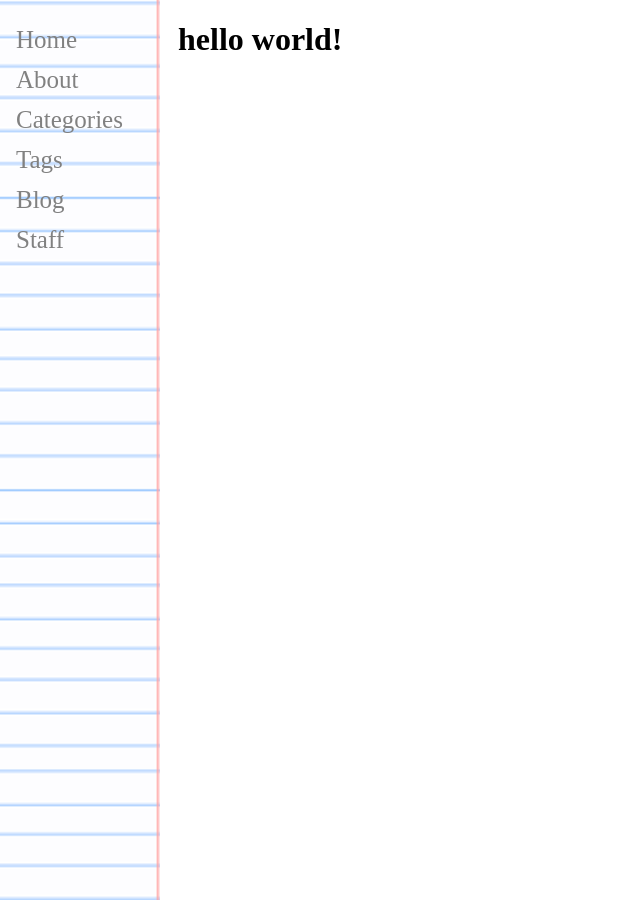
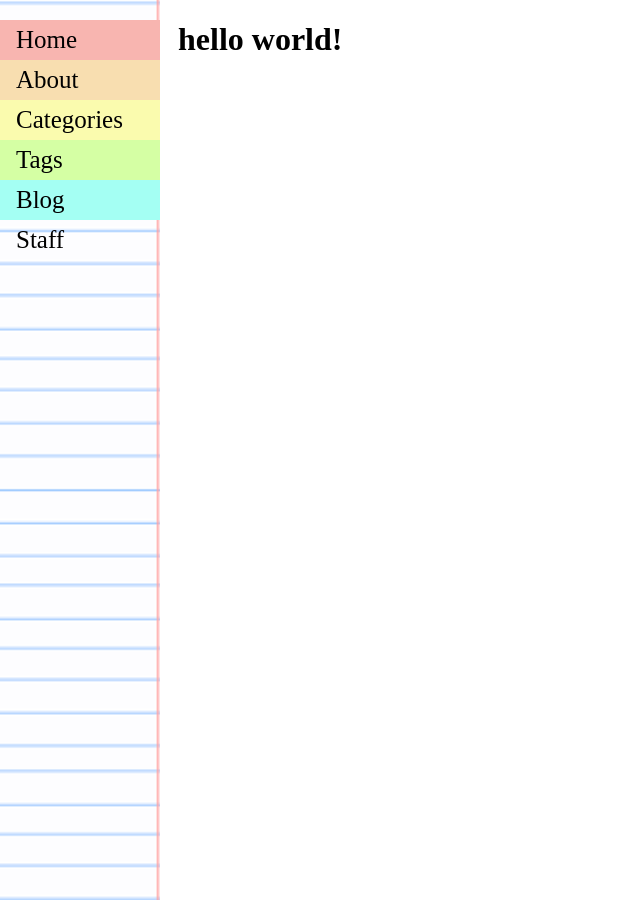
Before and after one commit to iangge/lined-paper, a Jekyll site: the page built from index.html, in a window 1280 px wide. Shown: the whole page, without its empty margins (0-640 px from the left). Built offline with Jekyll 4.4.1, drawn with Linux system fonts in a browser that asks for light colours.

Commit message:
Add background colors to sidebar links

```diff
--- a/assets/css/styles.scss
+++ b/assets/css/styles.scss
@@ -21,9 +21,33 @@
     padding: 6px 8px 6px 16px;
     text-decoration: none;
     font-size: 25px;
-    color: #818181;
+    color: black;
     display: block;
+
   }
+
+/* Add unique background colors */
+.sidenav a:nth-child(1) {
+  background-color: #f8b5b0; /* Light red */
+}
+
+.sidenav a:nth-child(2) {
+  background-color: #f8deb0;
+}
+
+.sidenav a:nth-child(3) {
+  background-color: #fafbae;
+}
+
+.sidenav a:nth-child(4) {
+  background-color: #d5ffa4;
+}
+
+.sidenav a:nth-child(5) {
+  background-color: #a4fff3;
+}
+
+
 
   /* When you mouse over the navigation links, change their color */
   .sidenav a:hover {
```
Also changed, not shown: 6 other files.
